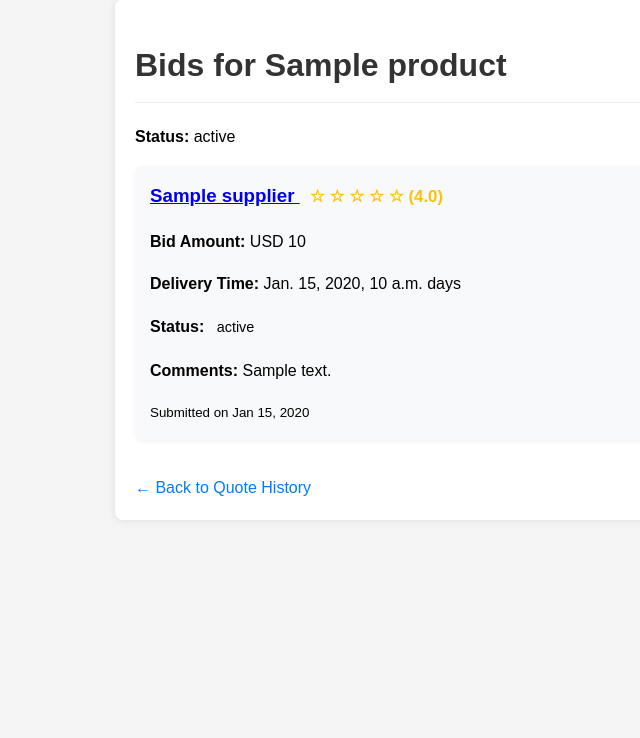
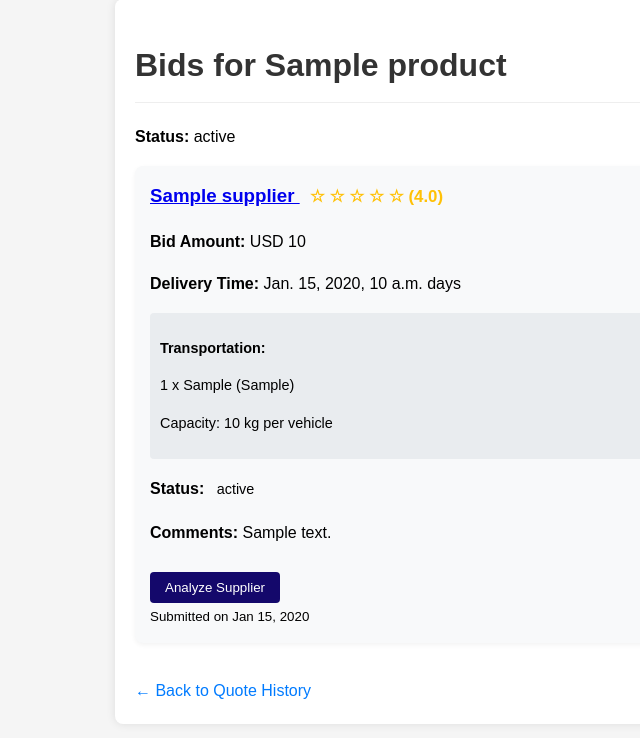
Before and after one commit to goresakshi2005/Supplychain, a Django app: template manufacturer/templates/manufacturer/quote_bids.html in a window 1280 px wide. Shown: the part 21-759 px from the top of the page, without its empty margins (105-745 px from the left). Run offline with Django 3.2, Linux system fonts and the light colour scheme; the template is opened without the code that fills it: most values are stand-ins (such as "Sample title", 1, 10 or a date in 2020).

Commit message:
askwithai

```diff
--- a/manufacturer/templates/manufacturer/quote_bids.html
+++ b/manufacturer/templates/manufacturer/quote_bids.html
@@ -72,6 +72,72 @@
             font-size: 0.9em;
             margin-left: 10px;
         }
+        .transport-details {
+            margin-top: 10px;
+            padding: 10px;
+            background: #e9ecef;
+            border-radius: 4px;
+            font-size: 0.9em;
+        }
+        /* New modal styles */
+        .modal {
+            display: none;
+            position: fixed;
+            z-index: 1000;
+            left: 0;
+            top: 0;
+            width: 100%;
+            height: 100%;
+            background-color: rgba(0,0,0,0.5);
+        }
+        .modal-content {
+            background-color: #fefefe;
+            margin: 10% auto;
+            padding: 20px;
+            border: 1px solid #888;
+            width: 60%;
+            max-height: 70vh;
+            overflow-y: auto;
+            border-radius: 8px;
+        }
+        .close-btn {
+            color: #aaa;
+            float: right;
+            font-size: 28px;
+            font-weight: bold;
+            cursor: pointer;
+        }
+        .close-btn:hover {
+            color: black;
+        }
+        .analyze-btn {
+            background: #14086b;
+            color: white;
+            padding: 8px 15px;
+            border: none;
+            border-radius: 4px;
+            cursor: pointer;
+            margin-top: 10px;
+            margin-right: 10px;
+        }
+        .analyze-btn:hover {
+            background: #5a6268;
+        }
+        .analysis-results {
+            margin-top: 20px;
+            padding: 15px;
+            background: #f8f9fa;
+            border-radius: 5px;
+        }
+        .negotiate-btn {
+            display: inline-block;
+            padding: 8px 15px;
+            background: #ffc107;
+            color: #000;
+            text-decoration: none;
+            border-radius: 4px;
+            margin-top: 10px;
+        }
     </style>
 </head>
 <body>
@@ -102,29 +168,36 @@
                 </h3>
                 <p><strong>Bid Amount:</strong> {{ quote.currency }} {{ bid.bid_amount }}</p>
                 <p><strong>Delivery Time:</strong> {{ bid.delivery_time }} days</p>
+
+                <div class="transport-details">
+                    <p><strong>Transportation:</strong></p>
+                    <p>{{ bid.vehicle_count }} x {{ bid.get_vehicle_type_display }} ({{ bid.get_fuel_type_display }})</p>
+                    <p>Capacity: {{ bid.vehicle_capacity }} kg per vehicle</p>
+                </div>
+
                 <p><strong>Status:</strong> <span class="status status-{{ bid.status }}">{{ bid.get_status_display }}</span></p>
                 {% if bid.comments %}
                 <p><strong>Comments:</strong> {{ bid.comments }}</p>
                 {% endif %}
 
-                {% if bid.status == 'submitted' and quote.status == 'open' %}
                 <div class="action-buttons">
+                    <button class="analyze-btn" data-supplier-id="{{ bid.supplier.id }}">Analyze Supplier</button>
+
+                    {% if bid.status == 'submitted' and quote.status == 'open' %}
                     <form method="post" action="{% url 'direct_accept_bid' bid.id %}" style="display: inline;">
                         {% csrf_token %}
                         <button type="submit" class="accept-btn">Accept Bid</button>
                     </form>
                     <a href="{% url 'start_negotiation' bid.id %}" class="negotiate-btn">Negotiate</a>
+                    {% endif %}
                 </div>
-                {% endif %}
 
-                <!-- Add this to the bid-card section where status is accepted -->
                 {% if bid.status == 'accepted' and not bid.feedback_given %}
                     <a href="{% url 'submit_review' bid.id %}" class="feedback-btn">Submit Feedback</a>
                 {% endif %}
 
                 <small>Submitted on {{ bid.submitted_at|date:"M d, Y" }}</small>
             </div>
-
             {% endfor %}
         </div>
         {% else %}
@@ -133,5 +206,63 @@
 
         <a href="{% url 'manufacturer_quote_history' %}" class="back-link">← Back to Quote History</a>
     </div>
+
+    <!-- Analysis Modal -->
+    <div id="analysisModal" class="modal">
+        <div class="modal-content">
+            <span class="close-btn">&times;</span>
+            <h3>Supplier Analysis</h3>
+            <div id="analysisResults" class="analysis-results">
+                <p>Analyzing supplier feedback... This may take a moment.</p>
+            </div>
+        </div>
+    </div>
+
+    <script>
+        document.addEventListener('DOMContentLoaded', function() {
+            // Modal functionality
+            const modal = document.getElementById('analysisModal');
+            const closeBtn = document.querySelector('.close-btn');
+
+            document.querySelectorAll('.analyze-btn').forEach(btn => {
+                btn.addEventListener('click', function() {
+                    const supplierId = this.dataset.supplierId;
+                    modal.style.display = 'block';
+
+                    // Clear previous results
+                    document.getElementById('analysisResults').innerHTML =
+                        '<p>Analyzing supplier feedback... This may take a moment.</p>';
+
+                    // Fetch analysis
+                    fetch(`/manufacturer/analyze-supplier/${supplierId}/`)
+                        .then(response => response.json())
+                        .then(data => {
+                            if (data.analysis) {
+                                document.getElementById('analysisResults').innerHTML =
+                                    `<h4>Analysis for ${data.supplier_name}</h4>
+                                     <p>${data.analysis}</p>`;
+                            } else {
+                                document.getElementById('analysisResults').innerHTML =
+                                    `<p>Error: ${data.error || 'Unable to analyze supplier'}</p>`;
+                            }
+                        })
+                        .catch(error => {
+                            document.getElementById('analysisResults').innerHTML =
+                                `<p>Error: ${error.message}</p>`;
+                        });
+                });
+            });
+
+            closeBtn.addEventListener('click', function() {
+                modal.style.display = 'none';
+            });
+
+            window.addEventListener('click', function(event) {
+                if (event.target === modal) {
+                    modal.style.display = 'none';
+                }
+            });
+        });
+    </script>
 </body>
 </html>
--- a/manufacturer/urls.py
+++ b/manufacturer/urls.py
@@ -20,4 +20,5 @@ urlpatterns = [
     path('direct-accept-bid/<int:bid_id>/', views.accept_bid, name='direct_accept_bid'),
     path('supplier-profile/<int:supplier_id>/', views.view_supplier_profile, name='view_supplier_profile'),
     path('commodity-price/', views.get_commodity_price, name='commodity_price'),
+    path('analyze-supplier/<int:supplier_id>/', views.analyze_supplier, name='analyze_supplier'),
 ]
```
Also changed, not shown: manufacturer/views.py (+46 -0 lines), db.sqlite3.
